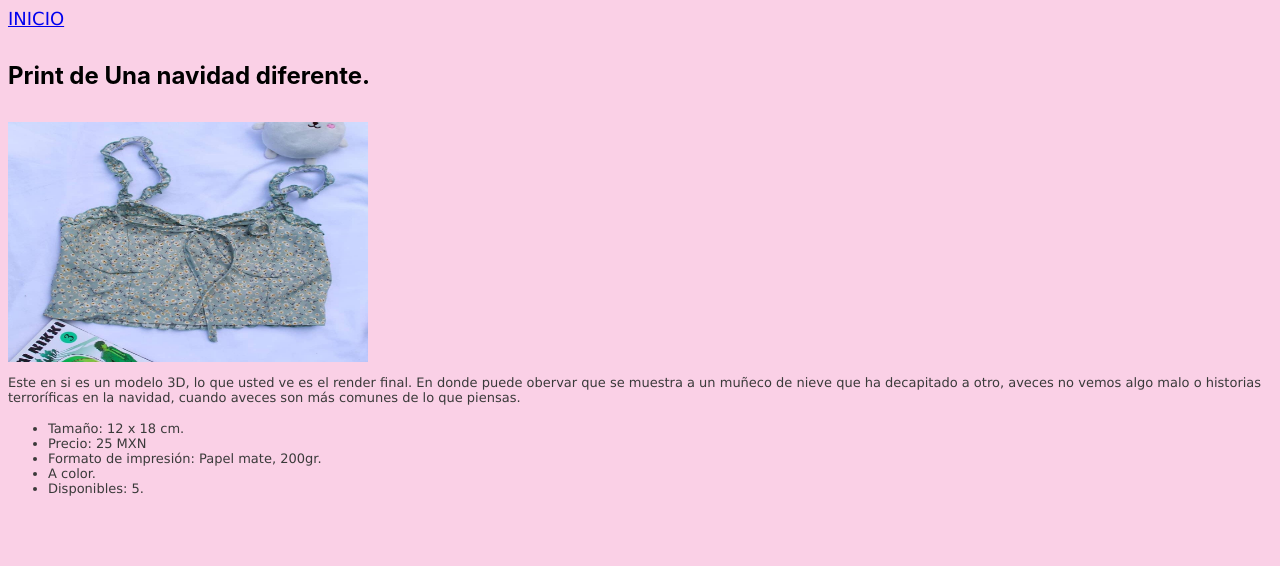
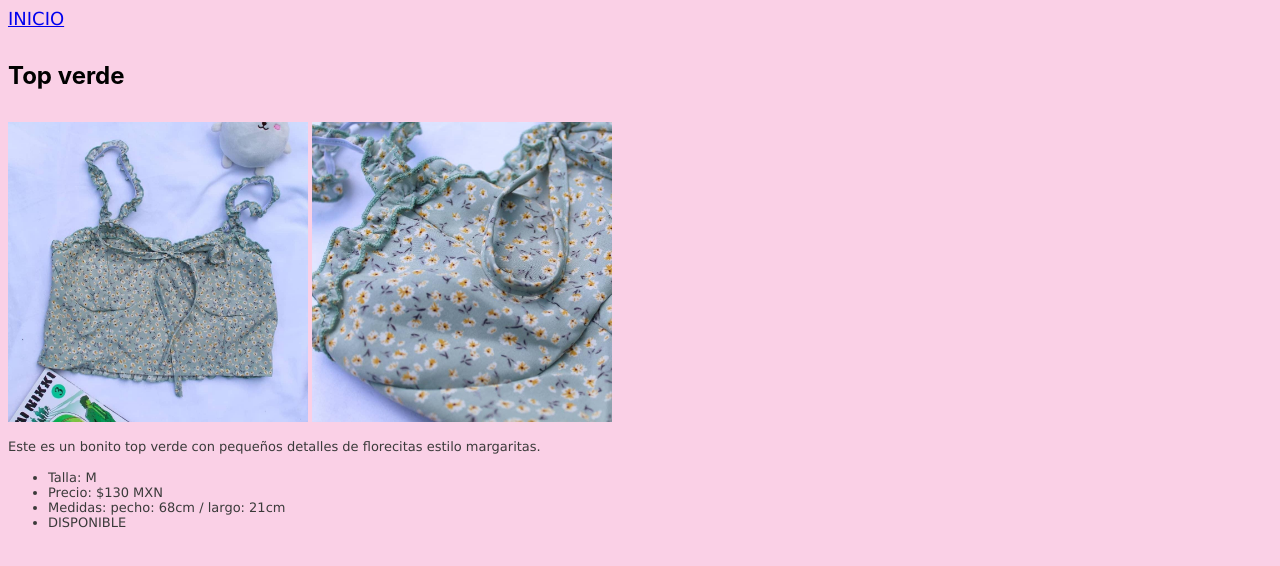
Before and after one commit to NancyG18/03-tienda, a plain HTML site: page Producto4.html in a window 1280 px wide. Drawn offline with Linux system fonts and the light colour scheme.

Commit message:
03-tienda

```diff
--- a/Producto4.html
+++ b/Producto4.html
@@ -1,6 +1,6 @@
 <html>
     <head>
-        <title>Print de Perritos.</title>
+        <title>TOP VERDE</title>
         <link rel="stylesheet" href="Fuentes.css">
     </head>
 
@@ -12,20 +12,18 @@
         </header>
 
         <section>
-            <h4 class="class4">Print de Una navidad diferente.</h4>
-            <img src="images/Obj4.jpeg" width="360" height="240"/>
+            <h4 class="class4">Top verde</h4>
+            <img src="images/Obj4.jpeg" width="300" height="300"/>
+            <img src="images/Obj4.4.jpeg" width="300" height="300"/>
             <br>
             <p class="class3">
-                Este en si es un modelo 3D, lo que usted ve es el render final. En donde puede obervar que se muestra a un muñeco de nieve
-                que ha decapitado a otro, aveces no vemos algo malo o historias terroríficas en la navidad, cuando aveces son más comunes de lo que
-                piensas.
+                Este es un bonito top verde con pequeños detalles de florecitas estilo margaritas.
             </p>
             <ul>
-                <li class="class3">Tamaño: 12 x 18 cm.</li>
-                <li class="class3">Precio: 25 MXN</li>
-                <li class="class3">Formato de impresión: Papel mate, 200gr.</li>
-                <li class="class3">A color.</li>
-                <li class="class3">Disponibles: 5. </li>
+                <li class="class3">Talla: M</li>
+                <li class="class3">Precio: $130 MXN</li>
+                <li class="class3">Medidas: pecho: 68cm / largo: 21cm</li>
+                <li class="class3">DISPONIBLE</li>
             </ul>
         </section>
     </body>
```
